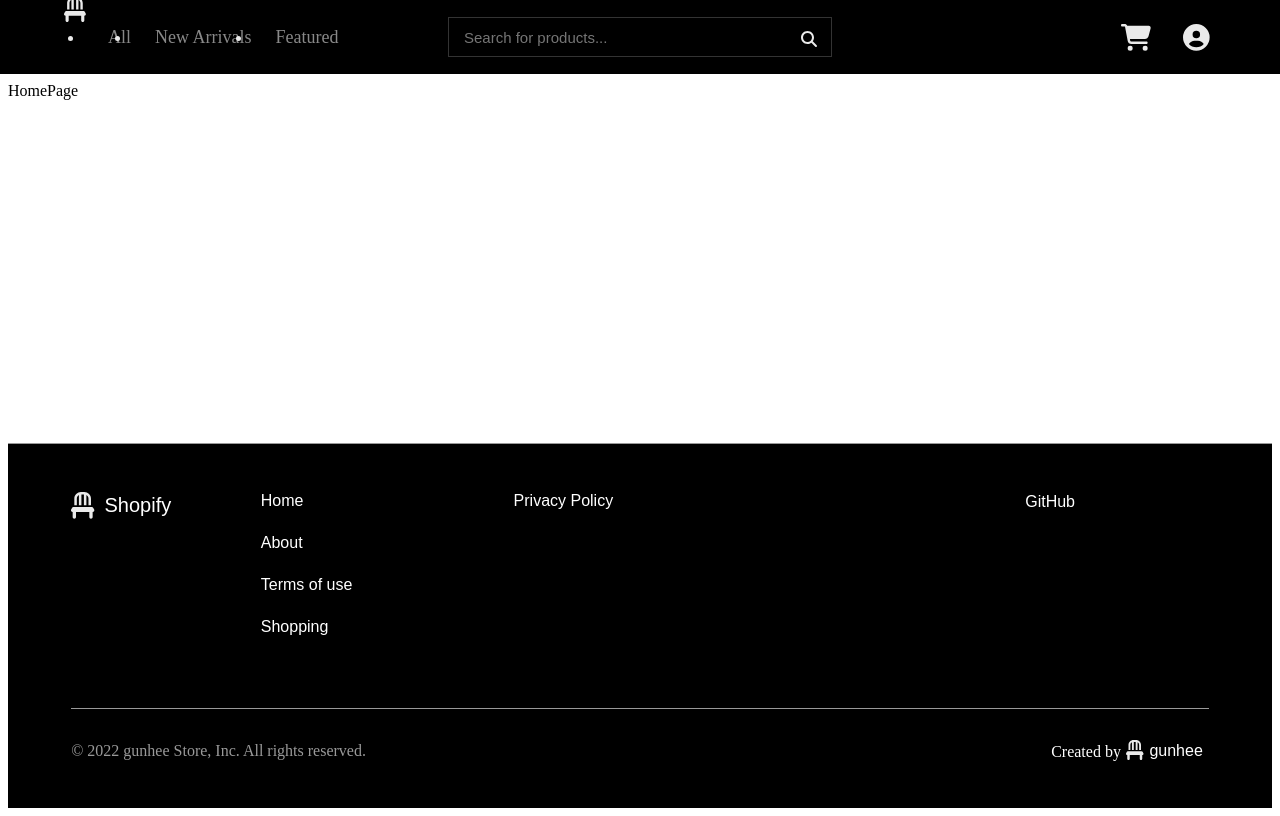
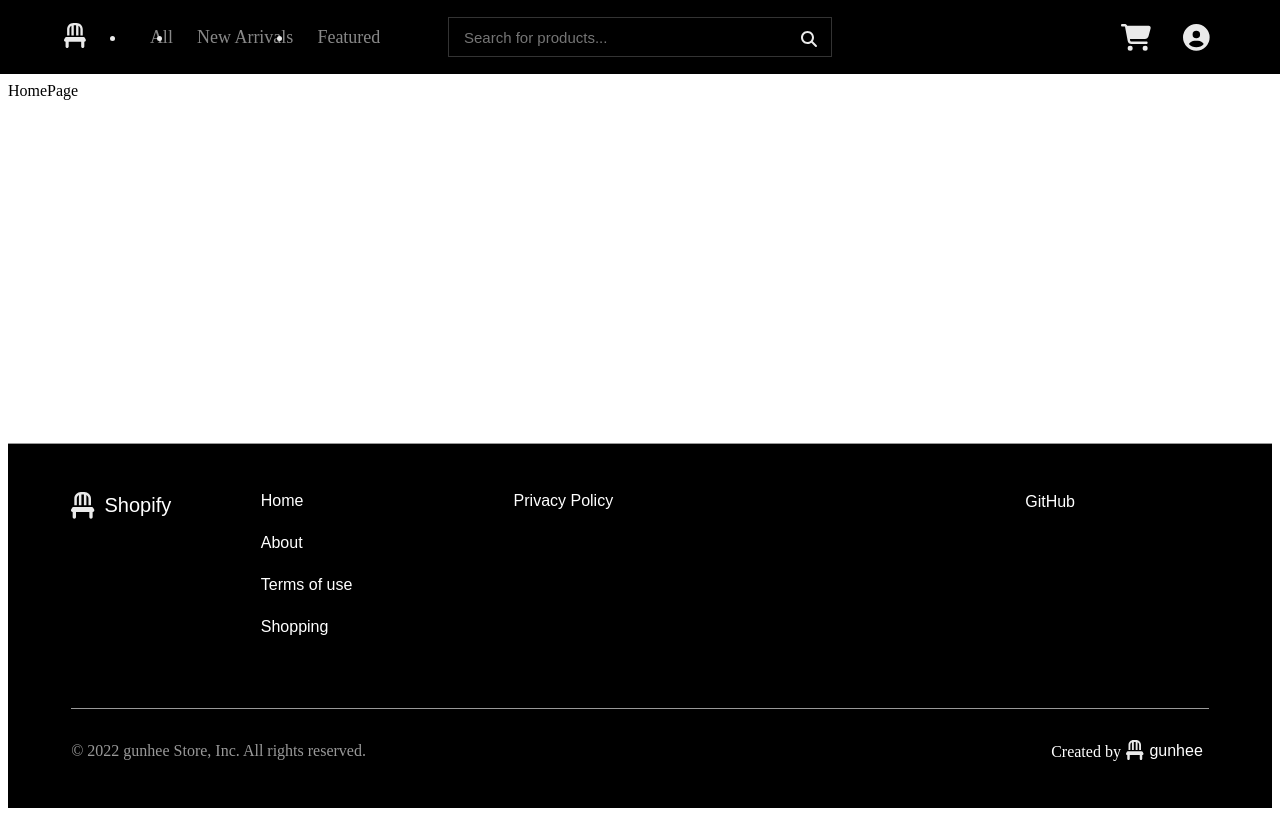
Before and after one commit to xunxee/shopifyStore, a React app: page / in a window 1280 px wide. Built offline with nearby package versions, Linux system fonts and the light colour scheme; no server answers; what emotion-reset would draw is missing.

Commit message:
Refactor: TitleContainer 컴포넌트에서 event.target을 event.currentTarget으로 변경 - click 이벤트의 target이 svg태그이므로, 이벤트 핸들러를 바인딩하는 DOM 요소를 나타내는 currentTarget을 사용하여 hadnleClick 함수를 리팩터링

```diff
--- a/src/App.jsx
+++ b/src/App.jsx
@@ -24,9 +24,10 @@ export default function App() {
     <Container>
       <HeaderPage />
       <Routes>
-        <Route path="/" element={<HomePage />} />
-        <Route path="/search" element={<ListPage />} />
-        <Route path="/search/:category" element={<ListPage />} />
+        <Route index element={<HomePage />} />
+        <Route path="search" element={<ListPage />}>
+          <Route path=":category" element={<ListPage />} />
+        </Route>
         <Route path="*" element={<NotFoundPage />} />
       </Routes>
       <FooterPage />
--- a/src/Header/HeaderPage.jsx
+++ b/src/Header/HeaderPage.jsx
@@ -45,17 +45,9 @@ export default function HeaderPage() {
 
   const dispatch = useDispatch();
 
-  const handleClickCategories = useCallback((category) => {
-    const list = {
-      home: '/',
-      All: '/search',
-      new: '/search/new',
-      featured: '/search/featured',
-    };
-
-    const url = list[category];
+  const handleClickCategories = useCallback((url) => {
     navigate(url);
-  }, [dispatch]);
+  }, [navigate]);
 
   const refreshToken = useSelector(get({
     page: 'login',
--- a/src/Header/TitleContainer.jsx
+++ b/src/Header/TitleContainer.jsx
@@ -6,16 +6,16 @@ import { faChair } from '@fortawesome/free-solid-svg-icons';
 const Container = styled.div({
   display: 'flex',
   alignItems: 'center',
-  position: 'relative',
   width: '100%',
 });
 
 const Logo = styled.div({
-  position: 'absolute',
-  top: '-25%',
-  left: 0,
   fontSize: '25px',
-  transition: '0.5s',
+  pointerEvents: 'none',
+});
+
+const LogoScale = styled.div({
+  transition: 'transform 0.5s ease-out',
   ':hover': {
     transform: 'scale(1.3)',
   },
@@ -23,7 +23,6 @@ const Logo = styled.div({
 
 const List = styled.ul({
   display: 'flex',
-  paddingLeft: '20px',
 });
 
 const Item = styled.li({
@@ -43,10 +42,10 @@ const Item = styled.li({
 export default function TitleContainer({
   onClickCategories,
 }) {
-  function handleClick(category) {
+  function handleClick() {
     return (event) => {
       event.preventDefault();
-      onClickCategories(category);
+      onClickCategories(event.currentTarget.pathname);
     };
   }
 
@@ -54,22 +53,24 @@ export default function TitleContainer({
     <Container>
       <a
         href="/"
-        onClick={handleClick('home')}
+        onClick={handleClick()}
       >
         <Logo>
+          <LogoScale>
             <FontAwesomeIcon
               className="logo"
               title="chair"
               icon={faChair}
               color="#EAEAEA"
             />
+          </LogoScale>
         </Logo>
       </a>
       <List>
         <Item>
           <a
             href="/search"
-            onClick={handleClick('All')}
+            onClick={handleClick()}
           >
             All
           </a>
@@ -77,7 +78,7 @@ export default function TitleContainer({
         <Item>
           <a
             href="/search/new"
-            onClick={handleClick('new')}
+            onClick={handleClick()}
           >
             New Arrivals
           </a>
@@ -85,7 +86,7 @@ export default function TitleContainer({
         <Item>
           <a
             href="/search/featured"
-            onClick={handleClick('featured')}
+            onClick={handleClick()}
           >
             Featured
           </a>
```
Lines whose indentation alone changed are shown as unchanged.
